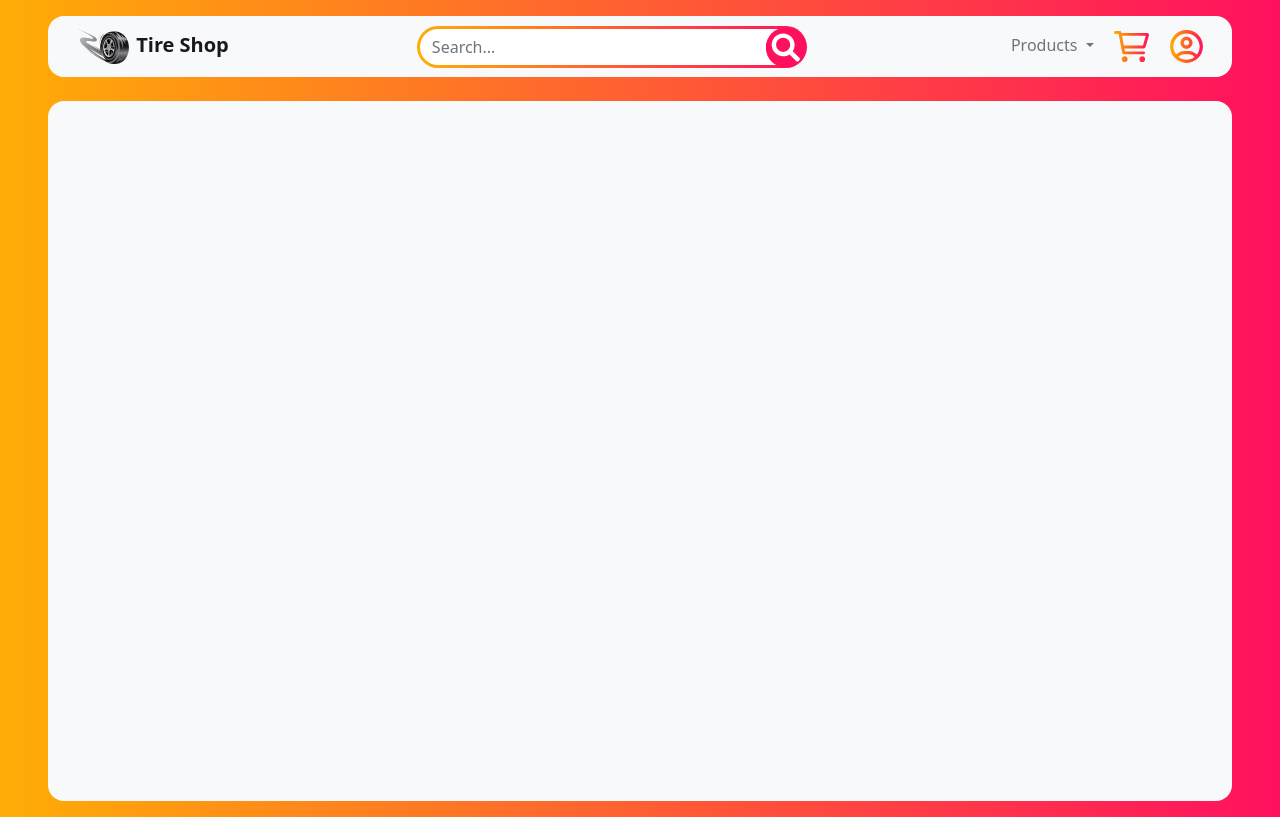
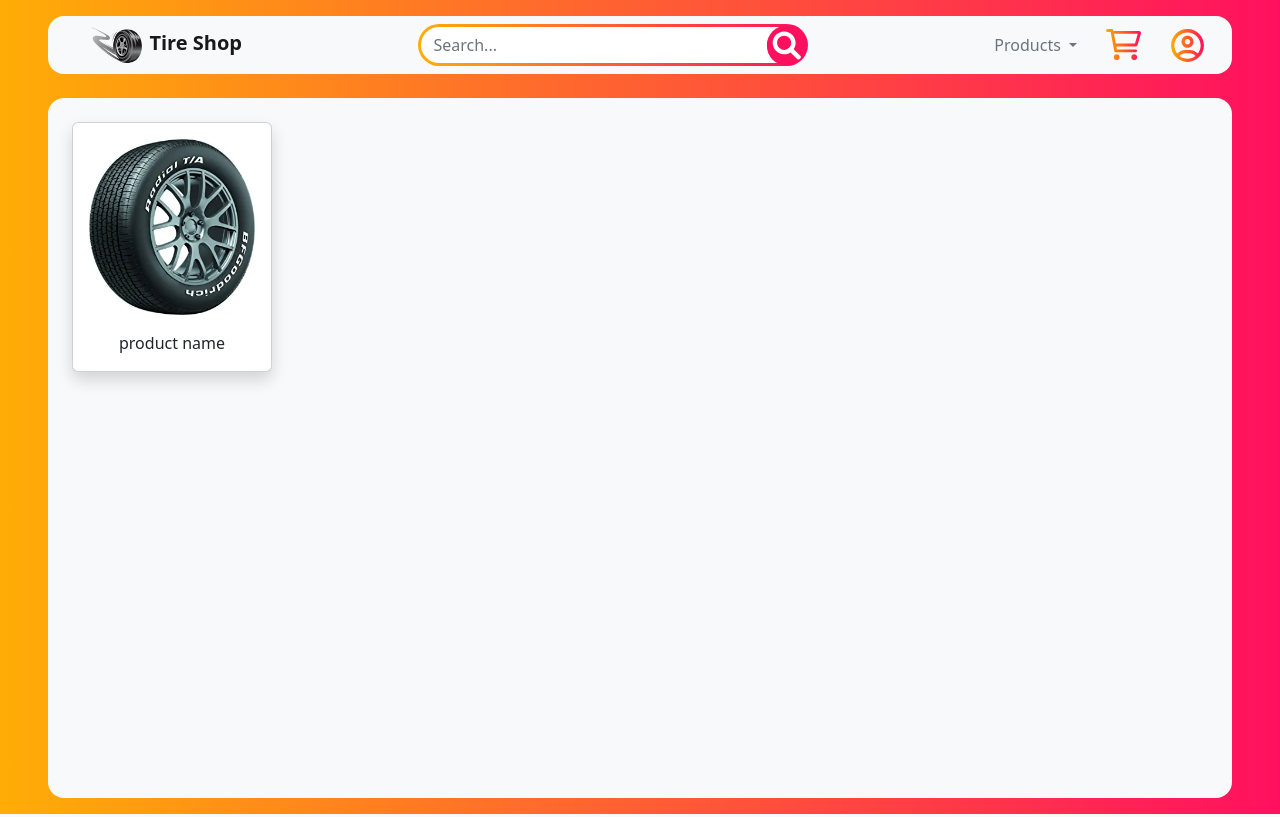
Before and after one commit to paniztgp2002/tire-shop, a Django app: page / in a window 1280 px wide. Run offline with Django 4.2, Linux system fonts and the light colour scheme; some libraries are stand-ins or nearby versions.

Commit message:
product card

```diff
--- a/TireShop/website/static/website/css/index.css
+++ b/TireShop/website/static/website/css/index.css
@@ -2,21 +2,84 @@
     background: linear-gradient(to left, #ff105f, #ffad06);
 }
 
-#search-svg {
+#search-form>svg {
     transform: translateX(-103%) translateY(1.5px);
     cursor: pointer;
 }
 
-#search-inp {
+#search-form>span {
+    background: linear-gradient(to left, #ff105f, #ffad06);
+    padding: 3px;
+}
+
+#search-form>span>input {
     width: 30vw;
     min-width: 225px;
-}
-
-#search-inp-cont {
-    background: linear-gradient(to left, #ff105f, #ffad06);
-    padding: 3px;
 }
 
 #main {
     height: 700px;
 }
+
+#brand-div {
+    margin: 0;
+    padding: 0;
+    flex-grow: 2;
+    text-align: center;
+}
+
+#form-div {
+    margin: 0;
+    padding: 0;
+    flex-grow: 9;
+}
+
+#products-div {
+    margin: 0;
+    padding: 0;
+    flex-grow: 1;
+}
+
+#cart-div {
+    margin: 0;
+    padding: 0;
+    flex-grow: 1;
+}
+
+#user-div {
+    margin: 0;
+    padding: 0;
+    flex-grow: 1;
+}
+
+.product-card {
+    height: 250px;
+    width: 200px;
+}
+
+
+@media (max-width:767px) {
+    #brand-div {
+        order: 1;
+        text-align: start;
+    }
+
+    #cart-div {
+        order: 2;
+    }
+
+    #user-div {
+        order: 3;
+    }
+
+    #form-div {
+        flex-grow: 1;
+        border-top: 1px solid black;
+        order: 4;
+    }
+
+    #products-div {
+        border-top: 1px solid black;
+        order: 5;
+    }
+}
--- a/TireShop/website/templates/website/index.html
+++ b/TireShop/website/templates/website/index.html
@@ -14,16 +14,18 @@
 <body class="p-2 p-lg-3 px-lg-5">
   <nav class="navbar bg-light rounded rounded-4">
     <div class="container-fluid d-flex justify-content-between">
-        <a class="navbar-brand ps-3" href="#">
+      <div id="brand-div">
+        <a class="navbar-brand" href="#">
           <img src="{% static 'website/img/tirelogo.svg' %}" alt="Logo" width="55"
             class="d-inline-block align-text-middle">
           <b>Tire Shop</b>
         </a>
-        <form class="ms-2 d-flex" role="search">
-          <span id="search-inp-cont" class="rounded rounded-pill"><input id="search-inp"
-              class="form-control rounded rounded-pill border-0 me-0" type="search" placeholder="Search..."
-              aria-label="Search"></span>
-          <svg id="search-svg" height="40" xmlns="http://www.w3.org/2000/svg" xmlns:xlink="http://www.w3.org/1999/xlink"
+      </div>
+      <div id="form-div" class="d-flex justify-content-center">
+        <form id="search-form" class="d-flex" role="search">
+          <span class="rounded rounded-pill"><input class="form-control rounded rounded-pill border-0 me-0"
+              type="search" placeholder="Search..." aria-label="Search"></span>
+          <svg height="40" xmlns="http://www.w3.org/2000/svg" xmlns:xlink="http://www.w3.org/1999/xlink"
             viewBox="0 0 512 512" shape-rendering="geometricPrecision" text-rendering="geometricPrecision">
             <circle r="50" transform="matrix(5.120007 0 0 5.120009 256.000366 256.000366)" fill="#ff105f" />
             <path
@@ -31,7 +33,8 @@
               transform="matrix(.706176 0 0 0.706175 75.219052 75.219308)" fill="#fff" />
           </svg>
         </form>
-        <div class="pe-3">
+      </div>
+      <div id="products-div" class="text-center">
         <span class="dropdown">
           <a class="dropdown-toggle text-decoration-none text-secondary" href="#" role="button"
             data-bs-toggle="dropdown" aria-expanded="false">
@@ -43,7 +46,9 @@
             <li><a class="dropdown-item" href="#">Tube</a></li>
           </ul>
         </span>
-          <a class="mx-3" href="#">
+      </div>
+      <div id="cart-div" class="text-center">
+        <a id="a-cart" href="#">
           <svg xmlns="http://www.w3.org/2000/svg" viewBox="0 0 576 512" width="35">
             <defs>
               <linearGradient id="Gradient1">
@@ -75,7 +80,9 @@
             <path id="rect1"
               d="M176 416C149.49 416 128 437.49 128 464S149.49 512 176 512S224 490.51 224 464S202.51 416 176 416ZM464 416C437.49 416 416 437.49 416 464S437.49 512 464 512S512 490.51 512 464S490.51 416 464 416ZM569.529 44.734C563.42 36.641 554.107 32 543.967 32H121.957L119.578 19.51C117.422 8.189 107.523 0 96 0H24C10.746 0 0 10.744 0 24C0 37.254 10.746 48 24 48H76.141L136.424 364.488C138.58 375.809 148.479 384 160.002 384H488C501.254 384 512 373.254 512 360C512 346.744 501.254 336 488 336H179.859L170.717 288H489.123C503.406 288 515.959 278.531 519.885 264.797L574.748 72.797C577.529 63.047 575.623 52.828 569.529 44.734ZM477.049 240H161.574L131.1 80H522.77L477.049 240Z" />
           </svg></a>
-          <a href="#">
+      </div>
+      <div id="user-div" class="text-center">
+        <a id="a-user" href="#">
           <svg xmlns="http://www.w3.org/2000/svg" viewBox="0 0 512 512" width="35">
             <defs>
               <linearGradient id="Gradient2">
@@ -96,8 +103,15 @@
           </svg></a>
       </div>
     </div>
+    </div>
   </nav>
-    <div id="main" class="d-flex justify-content-center rounded-4 bg-light mt-4">
+  <div id="main" class="d-flex justify-content-start rounded-4 bg-light mt-4">
+    <div class="card product-card p-3 m-4 shadow">
+      <img src="{% static 'website/img/simpleTire.webp' %}" class="card-img-top" alt="product name">
+      <div class="card-body">
+        <p class="card-text text-center">product name</p>
+      </div>
+    </div>
   </div>
   <script src="{% static 'website/js/bootstrap.bundle.min.js' %}"></script>
 </body>
```
Also changed, not shown: TireShop/website/static/website/img/simpleTire.webp (added). Lines whose indentation alone changed are shown as unchanged.
